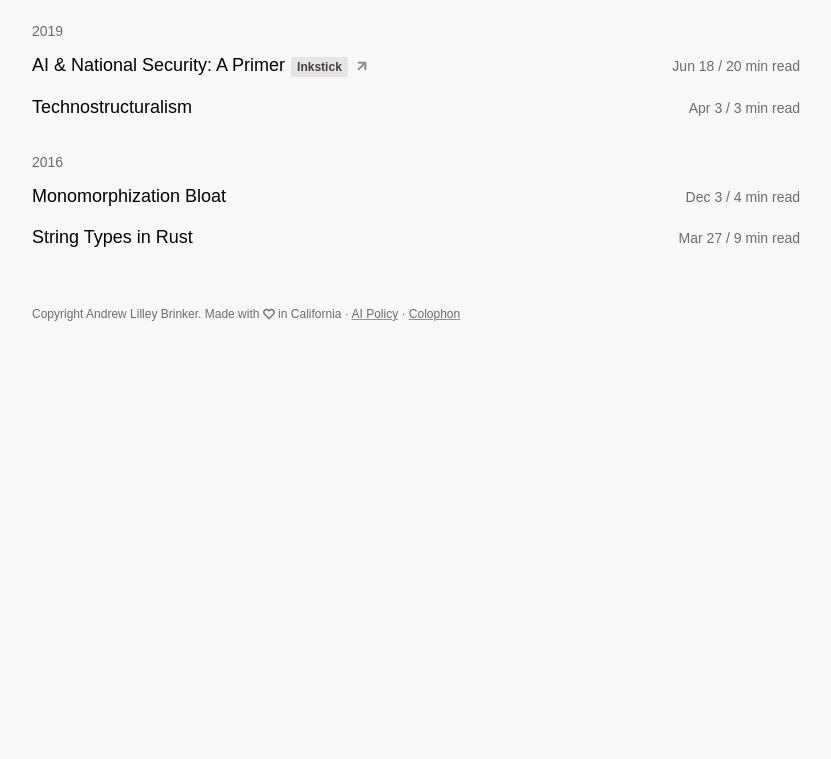
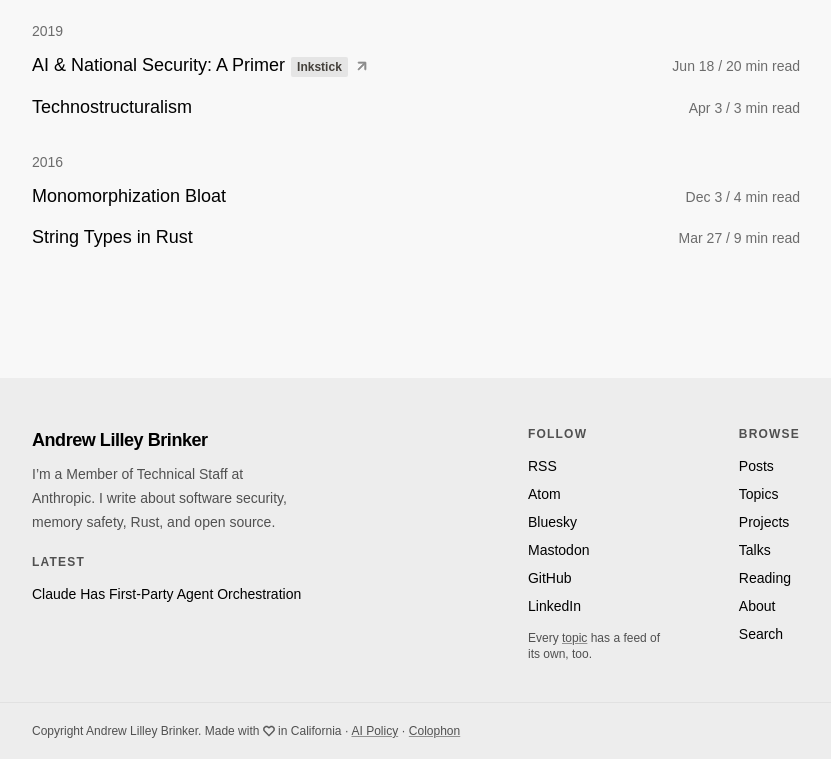
Before and after one commit to alilleybrinker/alilleybrinker.github.io, an Astro site: page / in a window 1280 px wide. Shown: the part 1676-2435 px from the top of the page, without its empty margins (224-1055 px from the left). Before the commit the page ends 2094 px from the top, so only its background shows below. Built offline with nearby package versions, Linux system fonts and the light colour scheme; Astro itself is replaced by a stand-in of ours; some packages are replaced by stand-ins of ours.

Commit message:
Give the footer a band of its own, with ways to follow and browse (#55)

```diff
--- /dev/null
+++ b/src/components/SiteFooter.astro
@@ -0,0 +1,63 @@
+---
+import { getCollection } from 'astro:content';
+import Icon from './Icon.astro';
+import { byNewest, isListedPost, postPath } from '../lib/site';
+
+// The footer at the bottom of every page, set on a band of its own: who writes
+// the site, where to follow along, where to go next, and the fine print.
+const latest = (await getCollection('blog')).filter(isListedPost).sort(byNewest)[0];
+const latestPath = latest && postPath(latest);
+const showLatest = latest && latestPath !== Astro.url.pathname;
+
+const follow = [
+  { label: 'RSS', href: '/rss.xml' },
+  { label: 'Atom', href: '/atom.xml' },
+  { label: 'Bluesky', href: 'https://bsky.app/profile/alilleybrinker.com' },
+  { label: 'Mastodon', href: 'https://hachyderm.io/@alilleybrinker' },
+  { label: 'GitHub', href: 'https://github.com/alilleybrinker' },
+  { label: 'LinkedIn', href: 'https://www.linkedin.com/in/alilleybrinker' },
+];
+const browse = [
+  { label: 'Posts', href: '/' },
+  { label: 'Topics', href: '/topics/' },
+  { label: 'Projects', href: '/projects/' },
+  { label: 'Talks', href: '/talks/' },
+  { label: 'Reading', href: '/reading/' },
+  { label: 'About', href: '/about/' },
+];
+const label = 'mb-3 text-xs font-semibold uppercase tracking-widest text-neutral-600 dark:text-muted';
+const link = 'text-black hover:underline dark:text-neutral-100';
+const fine = 'whitespace-nowrap underline decoration-rule hover:text-black dark:hover:text-white';
+---
+
+<footer transition:name="site-footer" transition:animate="none" class="site-footer bg-footer text-sm leading-6">
+  <div class="grid gap-10 px-5 pt-12 pb-10 md:mx-auto md:max-w-(--breakpoint-md) md:grid-cols-[1fr_auto_auto] md:gap-16 md:px-0">
+    <section aria-labelledby="footer-about-heading">
+      <h2 id="footer-about-heading" class="font-display text-lg font-semibold tracking-tight text-black dark:text-neutral-100">Andrew Lilley Brinker</h2>
+      <p class="mt-2 max-w-[34ch] text-neutral-600 dark:text-muted">I’m a Member of Technical Staff at Anthropic. I write about software security, memory safety, Rust, and open source.</p>
+      {showLatest && (
+        <p class="mt-5">
+          <span class={`${label} mb-1 block`}>Latest</span>
+          <a href={latestPath} class={link}>{latest.data.title}</a>
+        </p>
+      )}
+    </section>
+    <nav aria-labelledby="footer-follow-heading">
+      <h2 id="footer-follow-heading" class={label}>Follow</h2>
+      <ul class="grid list-none grid-cols-2 gap-x-8 gap-y-1 p-0 md:grid-cols-1">
+        {follow.map(({ label, href }) => <li><a href={href} class={link}>{label}</a></li>)}
+      </ul>
+      <p class="mt-3 max-w-[22ch] text-xs text-neutral-600 dark:text-muted">Every <a href="/topics/" class={fine}>topic</a> has a feed of its own, too.</p>
+    </nav>
+    <nav aria-labelledby="footer-browse-heading">
+      <h2 id="footer-browse-heading" class={label}>Browse</h2>
+      <ul class="grid list-none grid-cols-2 gap-x-8 gap-y-1 p-0 md:grid-cols-1">
+        {browse.map(({ label, href }) => <li><a href={href} class={link}>{label}</a></li>)}
+        <li><button type="button" data-command-palette-open class={`${link} cursor-pointer`}>Search</button></li>
+      </ul>
+    </nav>
+  </div>
+  <div class="border-t border-black/5 dark:border-white/10">
+    <p class="px-5 py-5 text-xs text-neutral-600 md:mx-auto md:max-w-(--breakpoint-md) md:px-0 dark:text-muted">Copyright Andrew Lilley Brinker. Made with <Icon name="heart" class="-mt-0.5 !h-3 !w-3" /> in California · <a href="/about/#ai-policy" class={fine}>AI Policy</a> · <a href="/colophon/" class={fine}>Colophon</a></p>
+  </div>
+</footer>
--- a/src/layouts/BaseLayout.astro
+++ b/src/layouts/BaseLayout.astro
@@ -6,6 +6,7 @@ import CommandPalette from '../components/CommandPalette.astro';
 import LinkPreviews from '../components/LinkPreviews.astro';
 import DitherField from '../components/DitherField.astro';
 import PostTitleTransitions from '../components/PostTitleTransitions.astro';
+import SiteFooter from '../components/SiteFooter.astro';
 import Icon from '../components/Icon.astro';
 import standardSite from '../data/standard-site.json';
 
@@ -170,7 +171,8 @@ const jsonLd = (data: Record<string, unknown>) => JSON.stringify(data).replace(/
           </div>
         </nav>
       </header>
-      <main id="content" tabindex="-1" class="outline-none pt-12 pb-24 px-5 md:px-0 md:max-w-(--breakpoint-md) md:mx-auto"><div class="prose lg:prose-lg site-prose mb-12"><slot /></div><footer class="mt-8 text-xs text-muted"><p>Copyright Andrew Lilley Brinker. Made with <Icon name="heart" class="-mt-0.5 !h-3 !w-3" /> in California · <a href="/about/#ai-policy" class="whitespace-nowrap underline decoration-rule hover:text-neutral-700 dark:hover:text-neutral-200">AI Policy</a> · <a href="/colophon/" class="whitespace-nowrap underline decoration-rule hover:text-neutral-700 dark:hover:text-neutral-200">Colophon</a></p></footer></main>
+      <main id="content" tabindex="-1" class="outline-none pt-12 pb-24 px-5 md:px-0 md:max-w-(--breakpoint-md) md:mx-auto"><div class="prose lg:prose-lg site-prose"><slot /></div></main>
+      <SiteFooter />
     </div>
     <LinkPreviews />
     <CommandPalette />
--- a/src/styles/global.css
+++ b/src/styles/global.css
@@ -37,6 +37,8 @@
   /* Panels set into the page: callouts, code blocks, the closed table of contents. */
   --color-panel: oklch(0.975 0 0);
   --color-panel-border: oklch(0.94 0 0);
+  /* The footer's band, a step back from the page in either theme. */
+  --color-footer: oklch(0.945 0 0);
 
   --color-gray-200: oklch(0.89 0 0);
 
@@ -58,6 +60,7 @@
   --color-muted: oklch(0.64 0 0);
   --color-signal: #ff5f00;
   --color-signal-text: #ff5f00;
+  --color-footer: oklch(0.145 0 0);
 }
 
 html {
@@ -1106,6 +1109,7 @@ a,
   .post-end,
   [aria-labelledby="keep-reading-heading"],
   .post-sequence,
+  .site-footer,
   #command-palette,
   #link-preview,
   .heading-link,
--- a/tests/navigation.spec.ts
+++ b/tests/navigation.spec.ts
@@ -117,3 +117,19 @@ test('the topics page lists every topic, reached from the Topics menu and from e
   await page.getByRole('link', { name: 'Topics', exact: true }).last().click();
   await expect(page).toHaveURL('/topics/');
 });
+
+test('every page ends with a footer that names the newest post and opens search', async ({ page }) => {
+  await page.goto(POST);
+  const footer = page.locator('.site-footer');
+  const latest = footer.getByRole('navigation').or(footer.locator('section')).locator('a').first();
+  const href = await latest.getAttribute('href');
+  expect(href).toMatch(/^(\/blog\/|https?:)/);
+  for (const name of ['RSS', 'Bluesky', 'Topics', 'About', 'Colophon']) await expect(footer.getByRole('link', { name, exact: true })).toBeVisible();
+  // The newest post's own page doesn't point at itself.
+  if (href!.startsWith('/')) {
+    await page.goto(href!);
+    await expect(page.locator('.site-footer section a')).toHaveCount(0);
+  }
+  await footer.getByRole('button', { name: 'Search' }).click();
+  await expect(page.locator('#command-palette')).toBeVisible();
+});
--- a/tests/search.spec.ts
+++ b/tests/search.spec.ts
@@ -18,7 +18,7 @@ test('the command palette finds a post and opens it in place', async ({ page })
 test('the command palette holds focus, closes on Escape and on a click outside, and says when nothing matches', async ({ page }) => {
   await page.goto('/');
   const palette = page.locator('#command-palette');
-  const button = page.locator('button[data-command-palette-open] >> visible=true');
+  const button = page.locator('header button[data-command-palette-open] >> visible=true');
   await button.click();
   await expect(palette).toBeVisible();
   await page.keyboard.type('zzzqqq');
```
